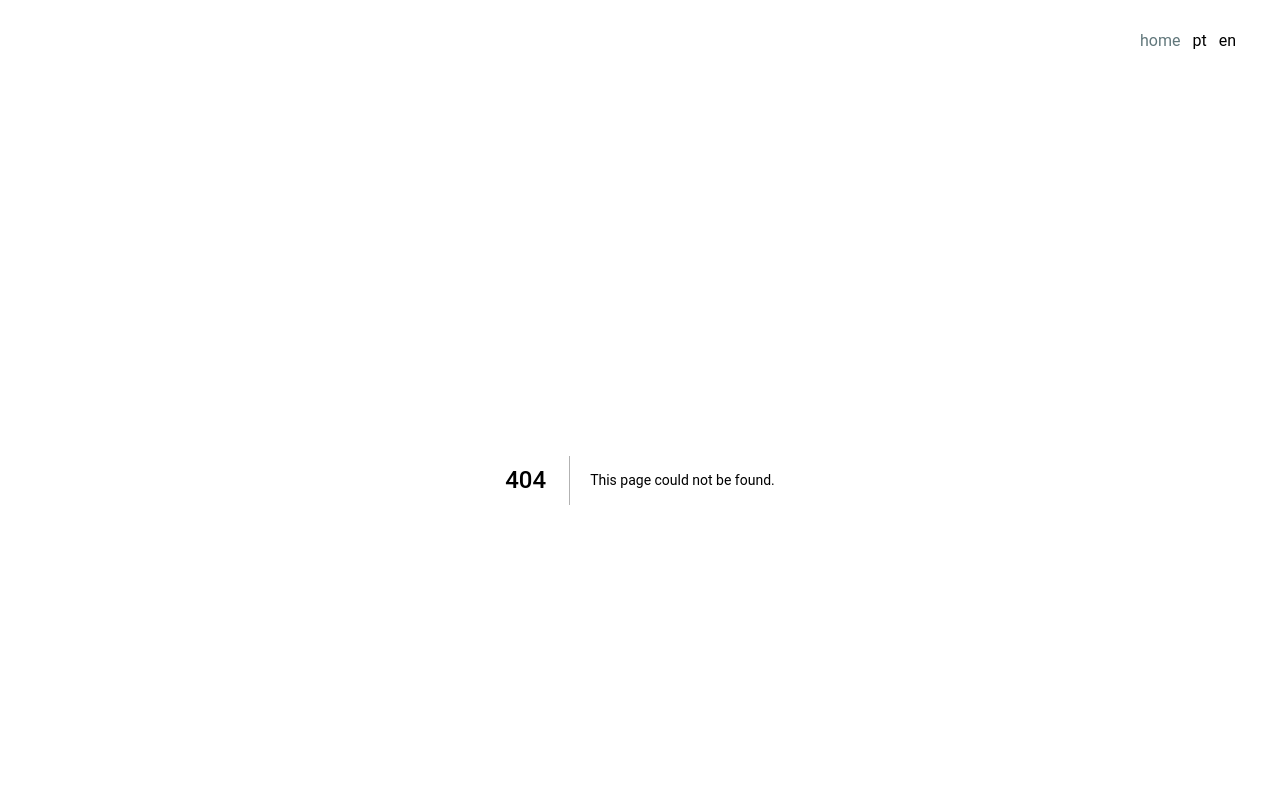
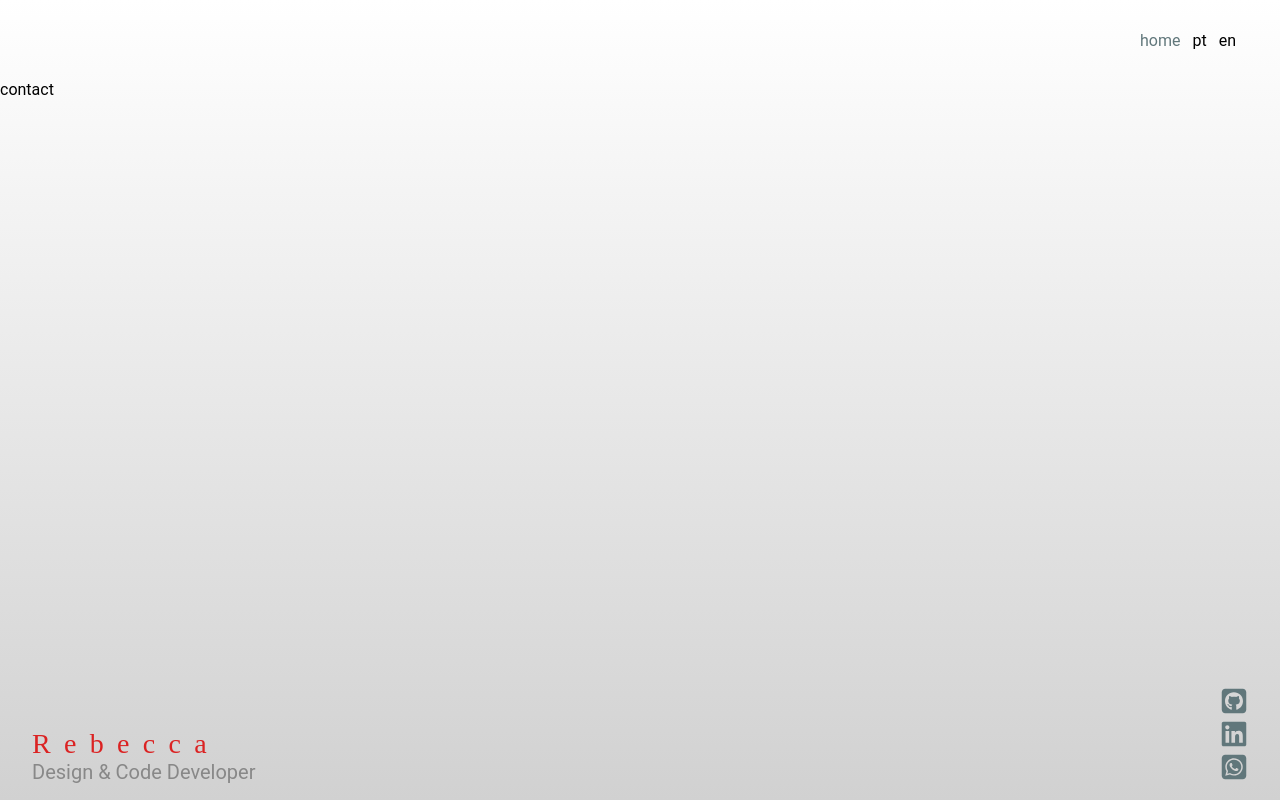
Before and after one commit to azurabeck/rebeccagomes, a Next.js app: page /contact in a window 1280 px wide. Before the commit this address had no page. Shown: the top 800 px of the page. Built offline with nearby package versions, Linux system fonts and the light colour scheme.

Commit message:
fix: global style place error'

```diff
--- a/pages/_app.js
+++ b/pages/_app.js
@@ -1,6 +1,6 @@
 import App from 'next/app'
 import styled , {ThemeProvider} from 'styled-components'
-import { theme , GlobalStyle } from './style'
+import { theme , GlobalStyle } from '../src/assets/_style'
 
 // IMPORT PATTERNS
 import Footer from '../src/patterns/Footer'
--- /dev/null
+++ b/pages/contact/index.js
@@ -0,0 +1,10 @@
+import React, { Component } from 'react'
+
+export const Contact = () => {
+    return (
+      <div>contact</div>
+    )
+ }
+
+
+export default Contact
```
Also changed, not shown: pages/whatsapp/index.js (deleted, +0 -10 lines), src/assets/_style.js (renamed from pages/style.js).
